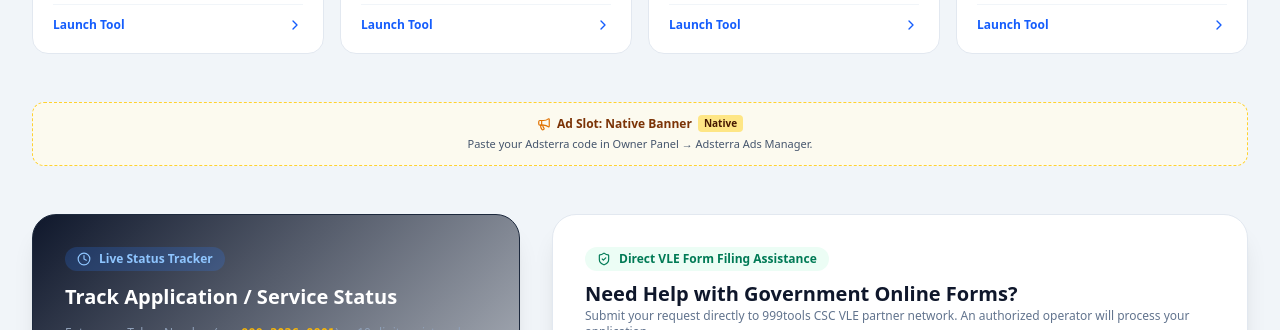
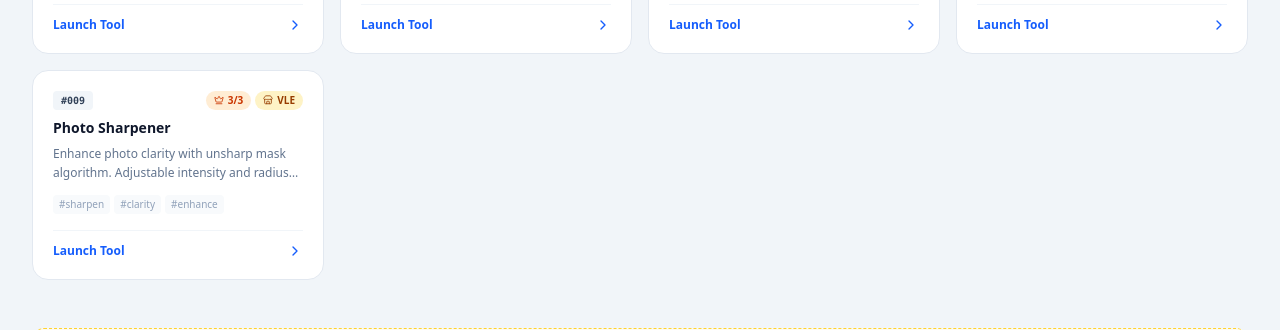
Before and after one commit to pankaj34540/999tools, a React (Vite) app: page / in a window 1280 px wide. Shown: the part 1738-2068 px from the top of the page. Built offline with nearby package versions, Linux system fonts and the light colour scheme; no server answers; the database is empty.

Commit message:
Update tool categories and add photo sharpener
Updated the count for 'photo_exam' category and added 'photo_sharpener' tool with details.

```diff
--- a/src/data/toolsRegistry.ts
+++ b/src/data/toolsRegistry.ts
@@ -1,7 +1,7 @@
 import { ToolDefinition, ToolCategory, ToolRequestItem } from '../types';
 
 export const TOOL_CATEGORIES: { id: ToolCategory; label: string; count: number; description: string; icon: string }[] = [
-  { id: 'photo_exam', label: '📸 Photo & Image', count: 8, description: 'Passport photo, resize, compress, convert', icon: 'Camera' },
+  { id: 'photo_exam', label: '📸 Photo & Image', count: 9, description: 'Passport photo, resize, compress, convert', icon: 'Camera' },
   { id: 'pvc_print', label: '🆔 ID Card & Print', count: 0, description: 'Aadhaar, PAN, Voter ID formatters', icon: 'CreditCard' },
   { id: 'pdf_doc', label: '📄 PDF & Document', count: 0, description: 'Merge, split, compress PDF', icon: 'FileText' },
   { id: 'calculators', label: '🎓 Student & Exam', count: 0, description: 'Age calculator, bio-data, resume', icon: 'GraduationCap' },
@@ -133,10 +133,27 @@ export const TOOLS_REGISTRY: ToolDefinition[] = [
     componentKey: 'PhotoBlur',
     active: true,
   },
+  {
+    num: 9,
+    id: 'photo_sharpener',
+    name: 'Photo Sharpener',
+    shortName: 'Sharpen',
+    category: 'photo_exam',
+    description: 'Enhance photo clarity with unsharp mask algorithm. Adjustable intensity and radius for professional-looking sharpening.',
+    badge: 'PREMIUM',
+    tags: ['sharpen', 'clarity', 'enhance', 'unsharp', 'detail', 'crisp'],
+    vleEssential: true,
+    isPremium: true,
+    iconName: 'Sparkles',
+    componentKey: 'PhotoSharpener',
+    active: true,
+  },
 ];
 
 export const PREMIUM_TOOL_IDS: string[] = [
-  'image_compressor',                  // ← YE ADD KARO
+  'image_compressor',
+  'photo_sharpener',
+                          // ← YE ADD KARO
 ];
 export const VLE_ESSENTIAL_IDS: string[] = [
   'image_format_converter',
```
